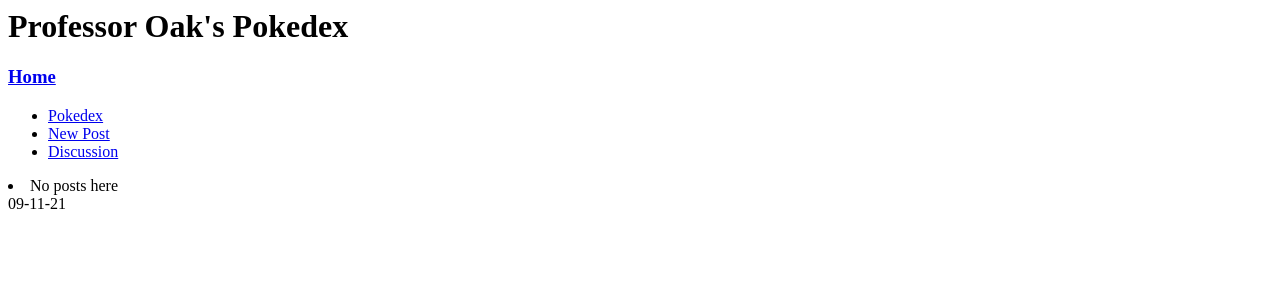
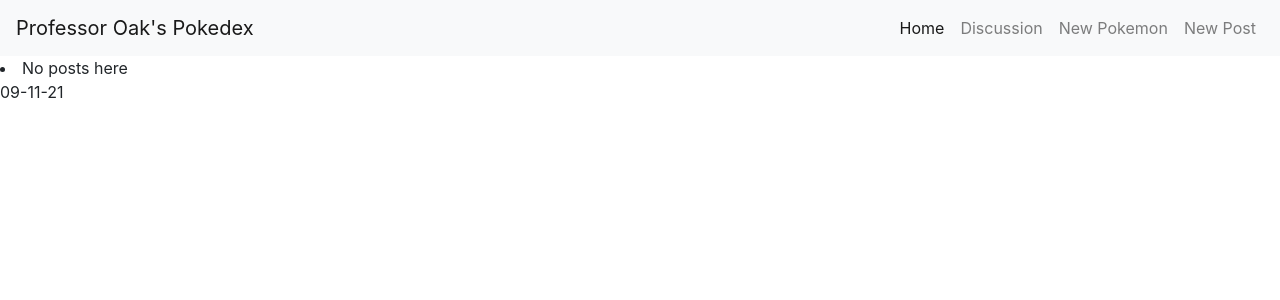
Before and after one commit to DeoDurant/WebDevProject, a PHP site: page / in a window 1280 px wide. Shown: the top 300 px of the page. Run offline with PHP 8.4, Linux system fonts and the light colour scheme; data that the repository does not hold is empty; some libraries are stand-ins or nearby versions.

Commit message:
Added CSS to navbar.

```diff
--- a/index.php
+++ b/index.php
@@ -2,48 +2,88 @@
 
 require('connect.php');
 
-$query = "SELECT * FROM pokemon";
+$query = "SELECT * FROM pokemon ORDER BY id ASC LIMIT 5";
 $statement = $db->prepare($query);
 $statement->execute();
 ?>
 
+<!DOCTYPE html>
+<html>
+
+<head>
+    <meta charset="utf-8">
+    <title>Professor Oak's Pokedex - Home</title>
+    <link rel="stylesheet" href="https://maxcdn.bootstrapcdn.com/bootstrap/4.0.0/css/bootstrap.min.css" integrity="sha384-Gn5384xqQ1aoWXA+058RXPxPg6fy4IWvTNh0E263XmFcJlSAwiGgFAW/dAiS6JXm" crossorigin="anonymous">
 </head>
+
 <body>
-    <h1>Professor Oak's Pokedex</h1>
+    <div class="header">
+        <div class="menu-bar">
+            <nav class="navbar navbar-expand-lg navbar-light bg-light">
+                <a class="navbar-brand" href="#">Professor Oak's Pokedex</a>
+                <button class="navbar-toggler" type="button" data-toggle="collapse" data-target="#navbarNav" aria-controls="navbarNav" aria-expanded="false" aria-label="Toggle navigation">
+                    <i class="fa fa-bars"></i>
+                </button>
+                <div class="collapse navbar-collapse" id="navbarNav">
+                    <ul class="navbar-nav ml-auto">
+                        <li class="nav-item active">
+                            <a class="nav-link" href="index.php">Home <span class="sr-only">(current)</span></a>
+                        </li>
+                        <li class="nav-item">
+                            <a class="nav-link" href="discussion.php">Discussion</a>
+                        </li>
+                        <li class="nav-item">
+                            <a class="nav-link" href="createPokemon.php">New Pokemon</a>
+                        </li>
+                        <li class="nav-item">
+                            <a class="nav-link" href="createPost.php">New Post</a>
+                        </li>
+                    </ul>
+                </div>
+            </nav>
+        </div>
+    </div>
+
     <section>
-        <section>
-            <h1><a href="homepage.php">Home</a></h1>
+        <!-- <section>
+            <h1><a href="index.php">Home</a></h1>
         </section>
 
         <ul>
             <li><a href="index.php" class="active">Pokedex</a></li>
-            <li><a href="create.php">New Post</a></li>
             <li><a href="discussion.php">Discussion</a></li>
-        </ul>
+            <li><a href="createPokemon.php">New Pokemon</a></li>
+            <li><a href="createPost.php">New Post</a></li>
+        </ul> -->
 
         <section>
-            <?php if($statement->rowCount()==0): ?>
-                <li><?="No posts here"; ?></li>
+            <?php if ($statement->rowCount() == 0) : ?>
+                <li><?= "No posts here"; ?></li>
             <?php endif ?>
-            <?php while($row = $statement->fetch()): ?>
+            <?php while ($row = $statement->fetch()) : ?>
                 <h1><?= $row['name'] ?></h1>
                 <h3><?= $row['typing'] ?></h3>
                 <h3><?= $row['ability'] ?></h3>
                 <section>
-                    <?php if (strlen($row['notes']) > 200): ?>
-                    <p><?= substr($row['notes'], 0, 200); ?>Read Full Post</p>
-                    <?php else: ?>
-                   <p><?= $row['notes'] ?></p>
-                   <?php endif ?>
+                    <?php if (strlen($row['notes']) > 200) : ?>
+                        <p><?= substr($row['notes'], 0, 200); ?>Read Full Post</p>
+                    <?php else : ?>
+                        <p><?= $row['notes'] ?></p>
+                    <?php endif ?>
                 </section>
+                <h3>Added at: <?= $row['datetime'] ?></h3>
             <?php endwhile ?>
         </section>
-
         <section>
             <?php echo (date('d-m-y')); ?>
         </section>
-
     </section>
 
+
+
+    <script src="https://code.jquery.com/jquery-3.2.1.slim.min.js" integrity="sha384-KJ3o2DKtIkvYIK3UENzmM7KCkRr/rE9/Qpg6aAZGJwFDMVNA/GpGFF93hXpG5KkN" crossorigin="anonymous"></script>
+    <script src="https://cdnjs.cloudflare.com/ajax/libs/popper.js/1.12.9/umd/popper.min.js" integrity="sha384-ApNbgh9B+Y1QKtv3Rn7W3mgPxhU9K/ScQsAP7hUibX39j7fakFPskvXusvfa0b4Q" crossorigin="anonymous"></script>
+    <script src="https://maxcdn.bootstrapcdn.com/bootstrap/4.0.0/js/bootstrap.min.js" integrity="sha384-JZR6Spejh4U02d8jOt6vLEHfe/JQGiRRSQQxSfFWpi1MquVdAyjUar5+76PVCmYl" crossorigin="anonymous"></script>
 </body>
+
 </html>
```
